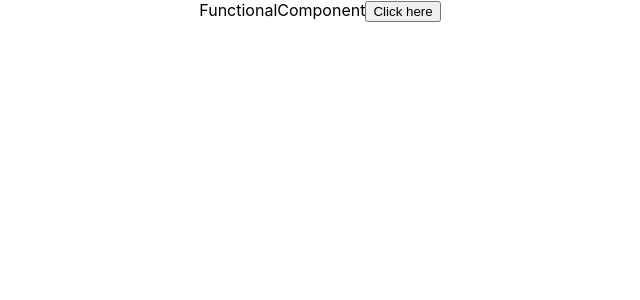
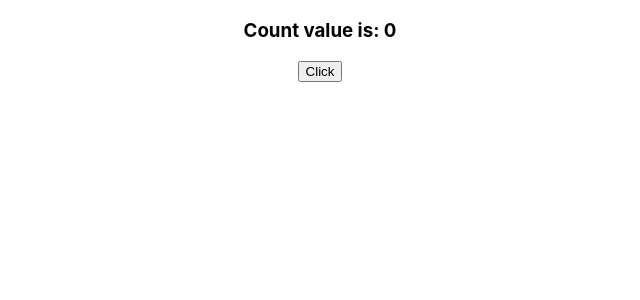
Before and after one commit to JimChristian21/React-tutorial, a React (Create React App) app in the folder myproject/: page / in a window 1280 px wide. Shown: the top 300 px of the page, without its empty margins (320-960 px from the left). Built offline with nearby package versions, Linux system fonts and the light colour scheme.

Commit message:
Event Binding

```diff
--- a/myproject/src/App.js
+++ b/myproject/src/App.js
@@ -2,11 +2,12 @@
 import './App.css';
 import FunctionEvent from "./components/FunctionEvent.js";
 import ClassEvent from "./components/ClassEvent.js";
+import Counter from "./components/Counter.js";
 
 function App() {
   return (
     <div className="App">
-      <ClassEvent/>
+      <Counter/>
     </div>
   );
 }
--- a/myproject/src/components/Counter.js
+++ b/myproject/src/components/Counter.js
@@ -7,9 +7,10 @@ class Counter extends Component {
         this.state = {
             counter: 0,
         };
+        // this.increment = this.increment.bind(this);
     }
 
-    increment() {
+    increment = () => {
         this.setState({
             counter: this.state.counter + 1
         })
@@ -18,7 +19,7 @@ class Counter extends Component {
     render() {
         return <>
             <h3>Count value is: {this.state.counter}</h3>
-            <button onClick={() => this.increment()}>Click</button>
+            <button onClick={this.increment}>Click</button>
         </>
     }
 }
```
